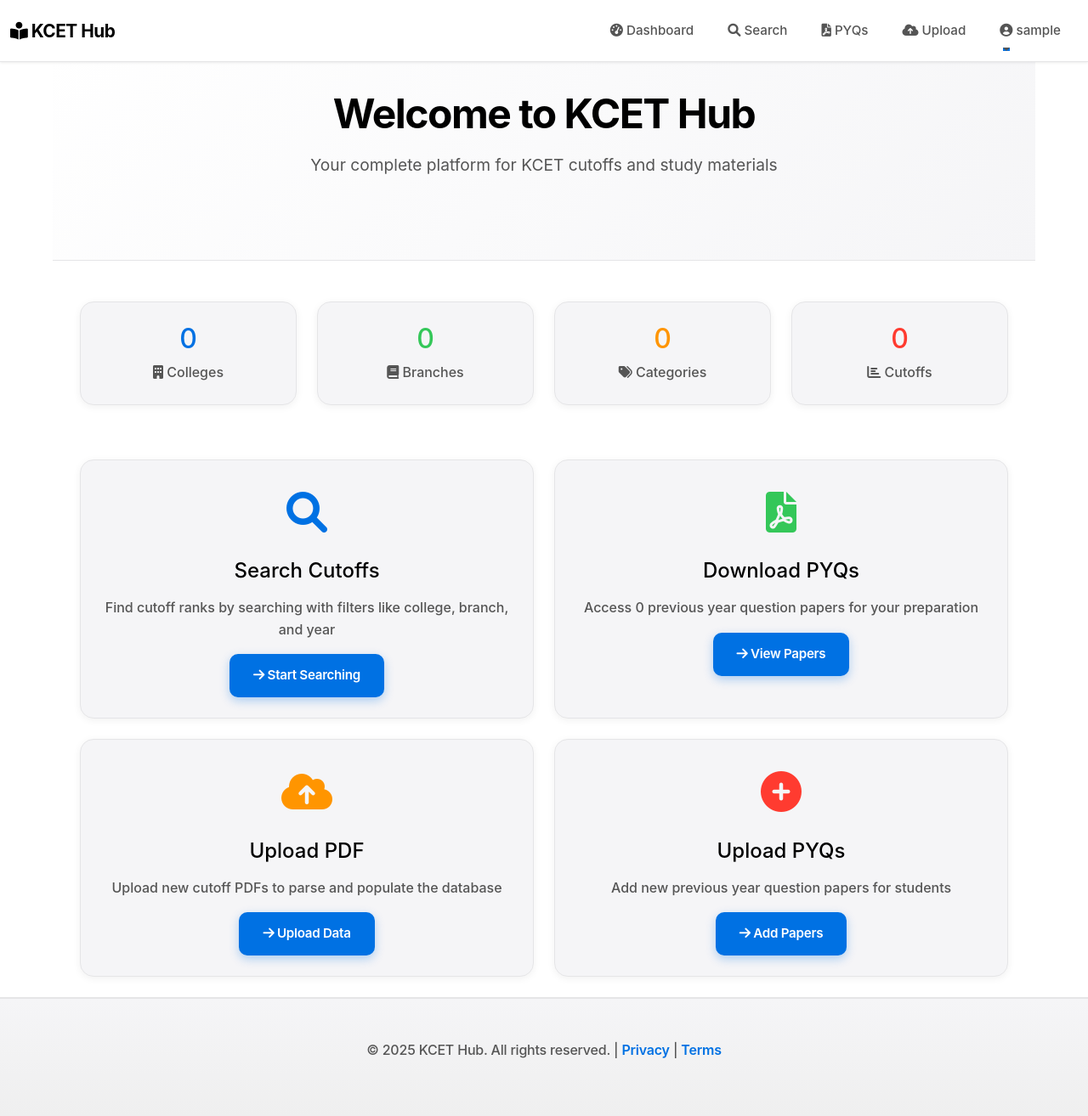
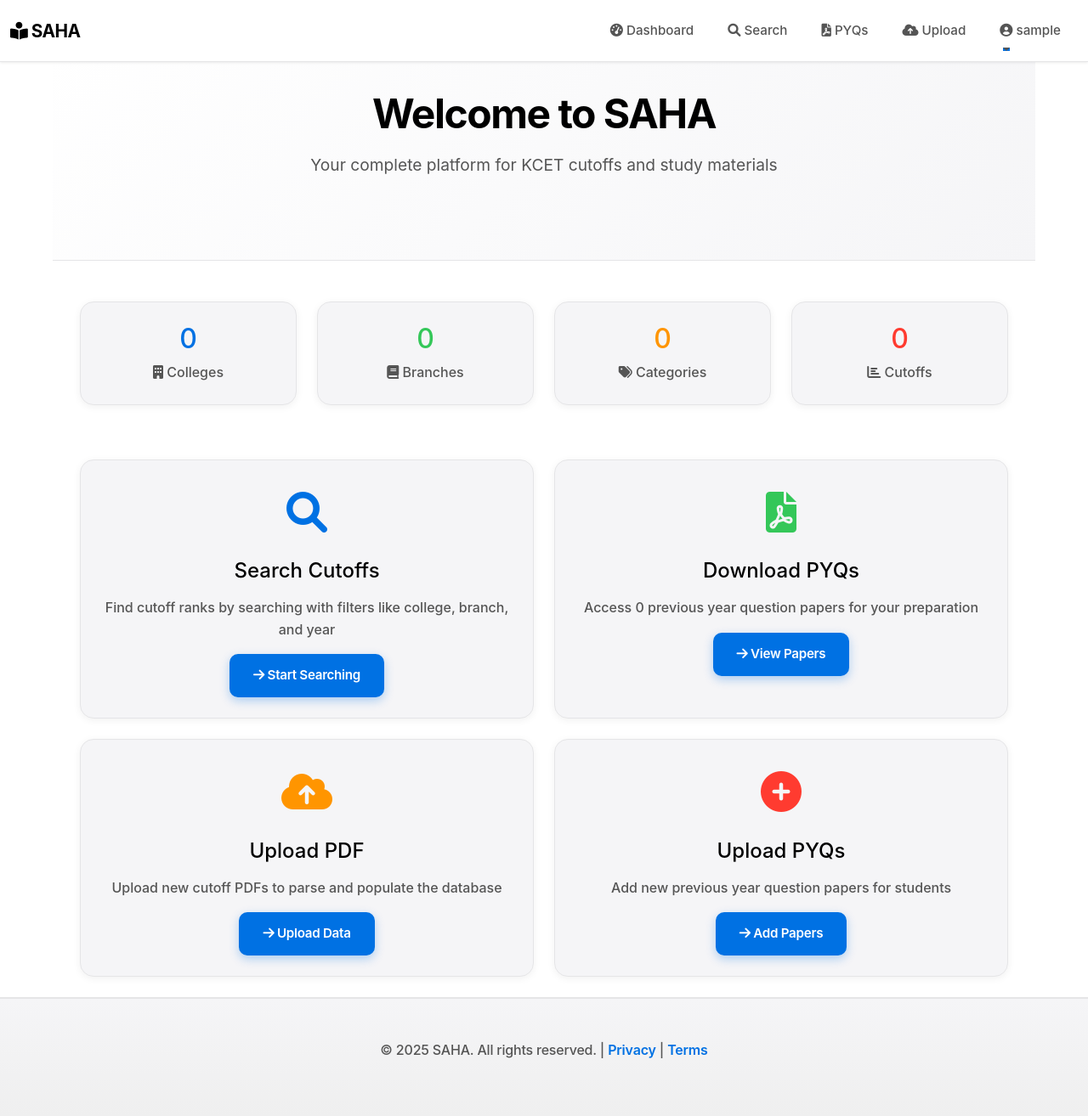
Before and after one commit to KISHOR-glitch/kcet_Script, a Django app: page /dashboard/ in a window 1280 px wide. Shown: the whole page at 85% size. Run offline with Django 4.2, Linux system fonts and the light colour scheme; the visitor is signed in with stand-in values (Sample User, id 1); data that the repository does not hold is empty.

Commit message:
rebrand: Update app name from KCET Hub to SAHA across all pages

```diff
--- a/templates/base.html
+++ b/templates/base.html
@@ -3,7 +3,7 @@
 <head>
     <meta charset="UTF-8">
     <meta name="viewport" content="width=device-width, initial-scale=1.0">
-    <title>{% block title %}KCET Cutoff & PYQ Management{% endblock %}</title>
+    <title>{% block title %}SAHA - KCET Cutoff & PYQ Management{% endblock %}</title>
     <link href="https://cdn.jsdelivr.net/npm/bootstrap@5.1.3/dist/css/bootstrap.min.css" rel="stylesheet">
     <link href="https://cdnjs.cloudflare.com/ajax/libs/font-awesome/6.0.0/css/all.min.css" rel="stylesheet">
     <style>
@@ -448,7 +448,7 @@
     <nav class="navbar navbar-expand-lg">
         <div class="container-fluid">
             <a class="navbar-brand" href="{% url 'cutoff:dashboard' %}">
-                <i class="fas fa-book-reader"></i> KCET Hub
+                <i class="fas fa-book-reader"></i> SAHA
             </a>
             <button class="navbar-toggler" type="button" data-bs-toggle="collapse" data-bs-target="#navbarNav">
                 <span class="navbar-toggler-icon"></span>
@@ -519,7 +519,7 @@
     <!-- FOOTER -->
     <footer class="mt-auto">
         <div class="container">
-            <p>&copy; 2025 KCET Hub. All rights reserved. | <a href="#">Privacy</a> | <a href="#">Terms</a></p>
+            <p>&copy; 2025 SAHA. All rights reserved. | <a href="#">Privacy</a> | <a href="#">Terms</a></p>
         </div>
     </footer>
 
--- a/templates/dashboard.html
+++ b/templates/dashboard.html
@@ -1,12 +1,12 @@
 {% extends "base.html" %}
 
-{% block title %}Dashboard - KCET Cutoff & PYQ Management{% endblock %}
+{% block title %}Dashboard - SAHA{% endblock %}
 
 {% block content %}
 <div class="container-lg fade-in">
     <!-- Hero Section -->
     <div class="hero-section mb-5" style="margin-left: -2rem; margin-right: -2rem; margin-top: -2rem;">
-        <h1>Welcome to KCET Hub</h1>
+        <h1>Welcome to SAHA</h1>
         <p>Your complete platform for KCET cutoffs and study materials</p>
     </div>
 
--- a/templates/login.html
+++ b/templates/login.html
@@ -1,6 +1,6 @@
 {% extends "base.html" %}
 
-{% block title %}Login - KCET Hub{% endblock %}
+{% block title %}Login - SAHA{% endblock %}
 
 {% block content %}
 <div class="container" style="max-width: 450px; margin-top: 4rem; margin-bottom: 4rem;">
@@ -10,7 +10,7 @@
                 <div style="font-size: 3rem; color: var(--accent-color); margin-bottom: 1rem;">
                     <i class="fas fa-book-reader"></i>
                 </div>
-                <h2 style="margin-bottom: 0.5rem;">KCET Hub</h2>
+                <h2 style="margin-bottom: 0.5rem;">SAHA</h2>
                 <p class="text-muted">Sign in to continue</p>
             </div>
 
--- a/templates/register.html
+++ b/templates/register.html
@@ -1,6 +1,6 @@
 {% extends "base.html" %}
 
-{% block title %}Register - KCET Hub{% endblock %}
+{% block title %}Register - SAHA{% endblock %}
 
 {% block content %}
 <div class="container" style="max-width: 450px; margin-top: 3rem; margin-bottom: 4rem;">
@@ -11,7 +11,7 @@
                     <i class="fas fa-user-plus"></i>
                 </div>
                 <h2 style="margin-bottom: 0.5rem;">Create Account</h2>
-                <p class="text-muted">Join KCET Hub to access cutoffs & PYQs</p>
+                <p class="text-muted">Join SAHA to access cutoffs & PYQs</p>
             </div>
 
             {% if form.non_field_errors %}
```
